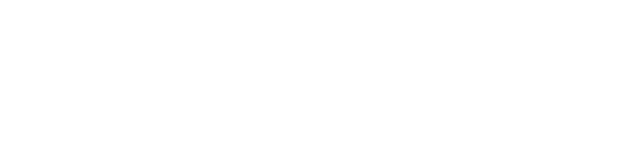
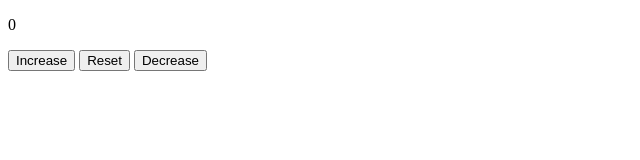
Before and after one commit to adibqt/CounterProgram, a plain HTML site: page index.html in a window 1280 px wide. Shown: the whole page, without its empty margins (0-640 px from the left). Drawn offline with Linux system fonts and the light colour scheme.

Commit message:
Update index.html

```diff
--- a/index.html
+++ b/index.html
@@ -9,8 +9,13 @@
 
 </head>
 <body>
+   <p id="counter">0</p>
+   <div id ="buttons">
 
-
+    <button id="increase">Increase</button>
+    <button id="reset">Reset</button>
+    <button id ="decrease">Decrease</button>
+    </div>
 
 
 
```
